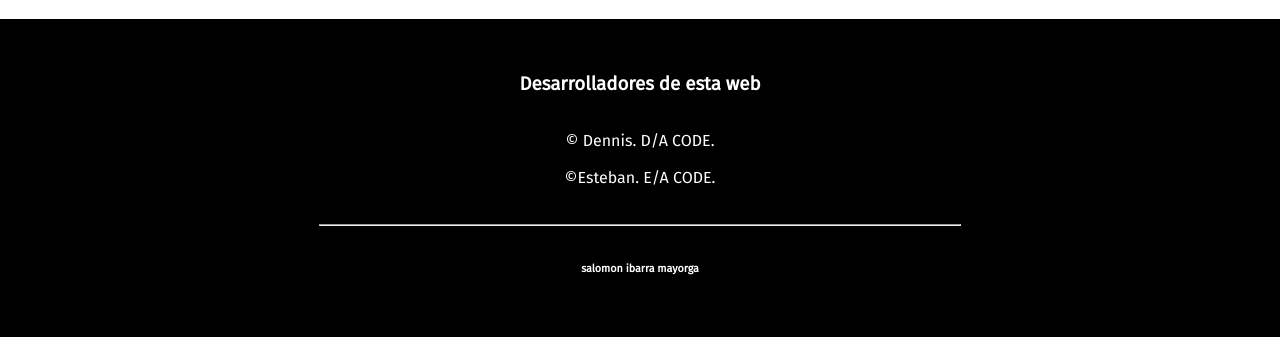
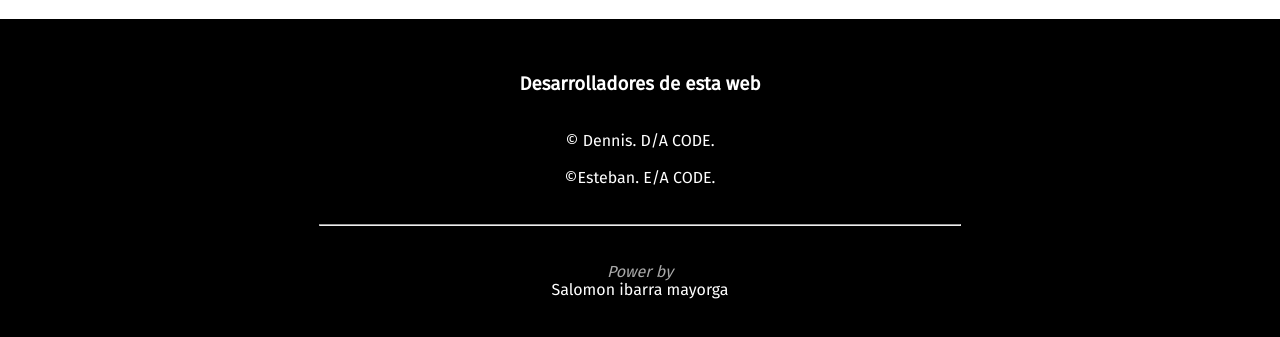
Before and after one commit to Dennisprogramers/Fuap, a plain HTML site: page index.html in a window 1280 px wide. Shown: the part 3816-4153 px from the top of the page. Drawn offline with nearby package versions, Linux system fonts and the light colour scheme.

Commit message:
Update index.html

```diff
--- a/index.html
+++ b/index.html
@@ -294,7 +294,7 @@ Por su parte, la pimienta, es usada por su eficacia frente a la gonorrea o la br
          <hr>
          <br>
          <br>
-            <h6>salomon ibarra mayorga</h6>
+           <i style="color: darkgrey;">Power by</I><br> <P> Salomon ibarra mayorga</P>
        </center>
 
    </div>
```
